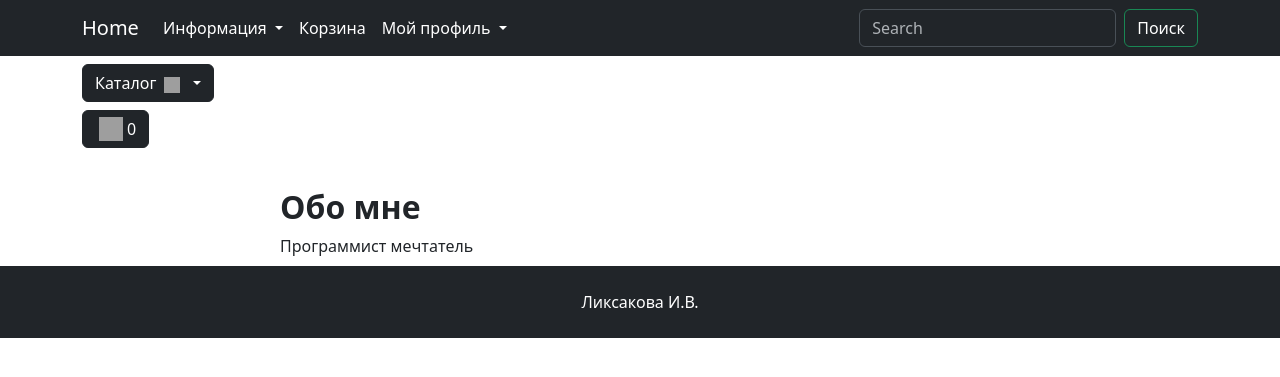
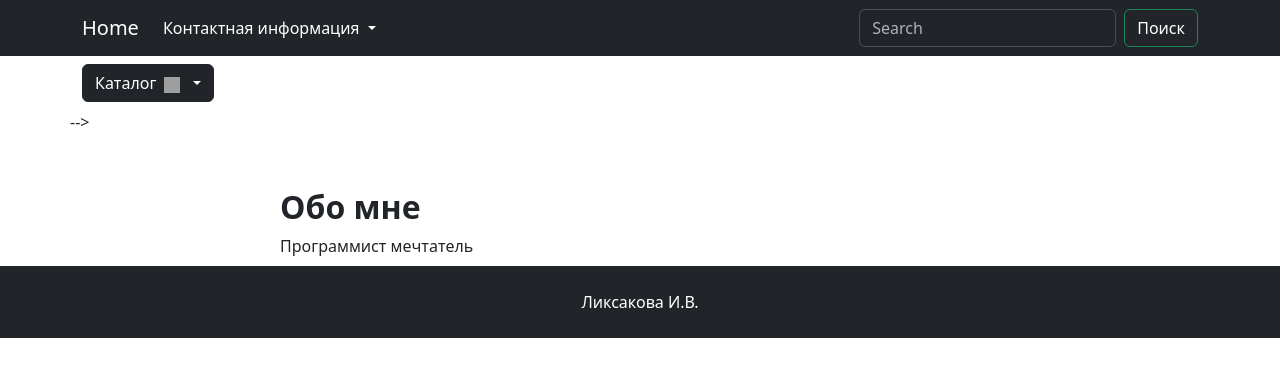
Before and after one commit to InnaLik/Feedback, a Django app: page /about/ in a window 1280 px wide. Shown: the top 377 px of the page. Run offline with Django 5.2, Linux system fonts and the light colour scheme; the visitor is signed in with stand-in values (Sample User, id 1); data comes from the database, SQL or seed files in the repository; data that the repository does not hold is empty; parts of the project's set-up code (start-up, migrations or seed data) failed here and were passed over; some libraries are stand-ins or nearby versions; grey boxes are pictures that could not be loaded.

Commit message:
delete carts to main window

```diff
--- a/product/main/views.py
+++ b/product/main/views.py
@@ -13,7 +13,7 @@ class IndexView(TemplateView):
         """Для добавления контекста."""
         context = super().get_context_data(**kwargs)
         context['title'] = "Home - Главная"
-        context['content'] = "Отзывы о продуктах"
+        context['content'] = "Отзывы о косметике"
         return context
 
 
--- a/product/templates/base.html
+++ b/product/templates/base.html
@@ -35,50 +35,50 @@
                         <li class="nav-item dropdown ">
                             <a class="nav-link dropdown-toggle text-white" href="#" role="button"
                                 data-bs-toggle="dropdown" aria-expanded="false">
-                                Информация
+                                Контактная информация
                             </a>
                             <ul class="dropdown-menu">
-                                <li><a class="dropdown-item  text-white" href="#">Доставка и оплата</a></li>
+<!--                                <li><a class="dropdown-item  text-white" href="#">Доставка и оплата</a></li>-->
                                 <li><a class="dropdown-item  text-white" href="#">Контактная информация</a></li>
-                                <li><a class="dropdown-item  text-white" href="{% url "main:about" %}">Про нас</a></li>
+<!--                                <li><a class="dropdown-item  text-white" href="{% url "main:about" %}">Про нас</a></li>-->
                             </ul>
                         </li>
-                        <li class="nav-item">
-                            <a class="nav-link  text-white" href="{% url "user:users_cart" %}">Корзина</a>
-                        </li>
+<!--                        <li class="nav-item">-->
+<!--                            <a class="nav-link  text-white" href="{% url "user:users_cart" %}">Корзина</a>-->
+<!--                        </li>-->
                         <!-- если пользователь не вошел в профиль, выводим кнопку войти -->
-                        {% if not user.is_authenticated %}
-                        <li class="nav-item">
-                            <a class="nav-link  text-white" href="{% url 'user:login'%}">Войти</a>
-                        </li>
-                        <!-- если пользователь вошел в профиль - выводим Мой профиль на навигационной панели -->
-                        {% else %}
-                        <li class="nav-item dropdown ">
-                            <a class="nav-link dropdown-toggle text-white" href="#" role="button"
-                                data-bs-toggle="dropdown" aria-expanded="false">
-                                Мой профиль
-                            </a>
-                            <ul class="dropdown-menu">
-                                <li><a class="dropdown-item  text-white" href="carts/cart.html">Корзина</a></li>
-                                <li><a class="dropdown-item  text-white" href="{% url 'user:profile'%}">Личный кабинет</a>
-                                </li>
-                                {% if user.is_admin or user.is_staff %}
-                                    <li><a class="dropdown-item  text-white" href="{% url 'admin:index'%}">Админ панель</a></li>
-                                {% endif %}
-                                <li>
-                                    <hr class="dropdown-divider">
-                                </li>
-                                <li>
-                                      <a href="#" class="dropdown-item text-white"
-     onclick="event.preventDefault(); document.getElementById('logout-form').submit();">
-    Выйти
-  </a>
-  <form id="logout-form" method="post" action="{% url 'user:logout' %}" style="display: none;">
-    {% csrf_token %}
-  </form></li>
-                            </ul>
-                        </li>
-                        {% endif %}
+<!--                        {% if not user.is_authenticated %}-->
+<!--                        <li class="nav-item">-->
+<!--                            <a class="nav-link  text-white" href="{% url 'user:login'%}">Войти</a>-->
+<!--                        </li>-->
+<!--                        &lt;!&ndash; если пользователь вошел в профиль - выводим Мой профиль на навигационной панели &ndash;&gt;-->
+<!--                        {% else %}-->
+<!--                        <li class="nav-item dropdown ">-->
+<!--                            <a class="nav-link dropdown-toggle text-white" href="#" role="button"-->
+<!--                                data-bs-toggle="dropdown" aria-expanded="false">-->
+<!--                                Мой профиль-->
+<!--                            </a>-->
+<!--                            <ul class="dropdown-menu">-->
+<!--                                <li><a class="dropdown-item  text-white" href="carts/cart.html">Корзина</a></li>-->
+<!--                                <li><a class="dropdown-item  text-white" href="{% url 'user:profile'%}">Личный кабинет</a>-->
+<!--                                </li>-->
+<!--                                {% if user.is_admin or user.is_staff %}-->
+<!--                                    <li><a class="dropdown-item  text-white" href="{% url 'admin:index'%}">Админ панель</a></li>-->
+<!--                                {% endif %}-->
+<!--                                <li>-->
+<!--                                    <hr class="dropdown-divider">-->
+<!--                                </li>-->
+<!--                                <li>-->
+<!--                                      <a href="#" class="dropdown-item text-white"-->
+<!--     onclick="event.preventDefault(); document.getElementById('logout-form').submit();">-->
+<!--    Выйти-->
+<!--  </a>-->
+<!--  <form id="logout-form" method="post" action="{% url 'user:logout' %}" style="display: none;">-->
+<!--    {% csrf_token %}-->
+<!--  </form></li>-->
+<!--                            </ul>-->
+<!--                        </li>-->
+<!--                        {% endif %}-->
                     </ul>
                     <form class="d-flex" role="search" action="{% url "catalog:search" %}" method="get">
                         <input class="form-control me-2" type="search" name="q" placeholder="Search" aria-label="Search">
@@ -109,9 +109,9 @@
                         {% endcache %}
                     </ul>
                 </div>
-                <!-- Значек корзины, вызывает модальное окно -->
-                {% block model_cart%}{% endblock%}
-                <!-- Закончилась разметка модального окна -->
+<!--                Значек корзины, вызывает модальное окно-->
+<!--                {% block model_cart%}{% endblock%} -->
+<!--                Закончилась разметка модального окна -->
             </div>
         </div>
         <!-- Контент -->
```
